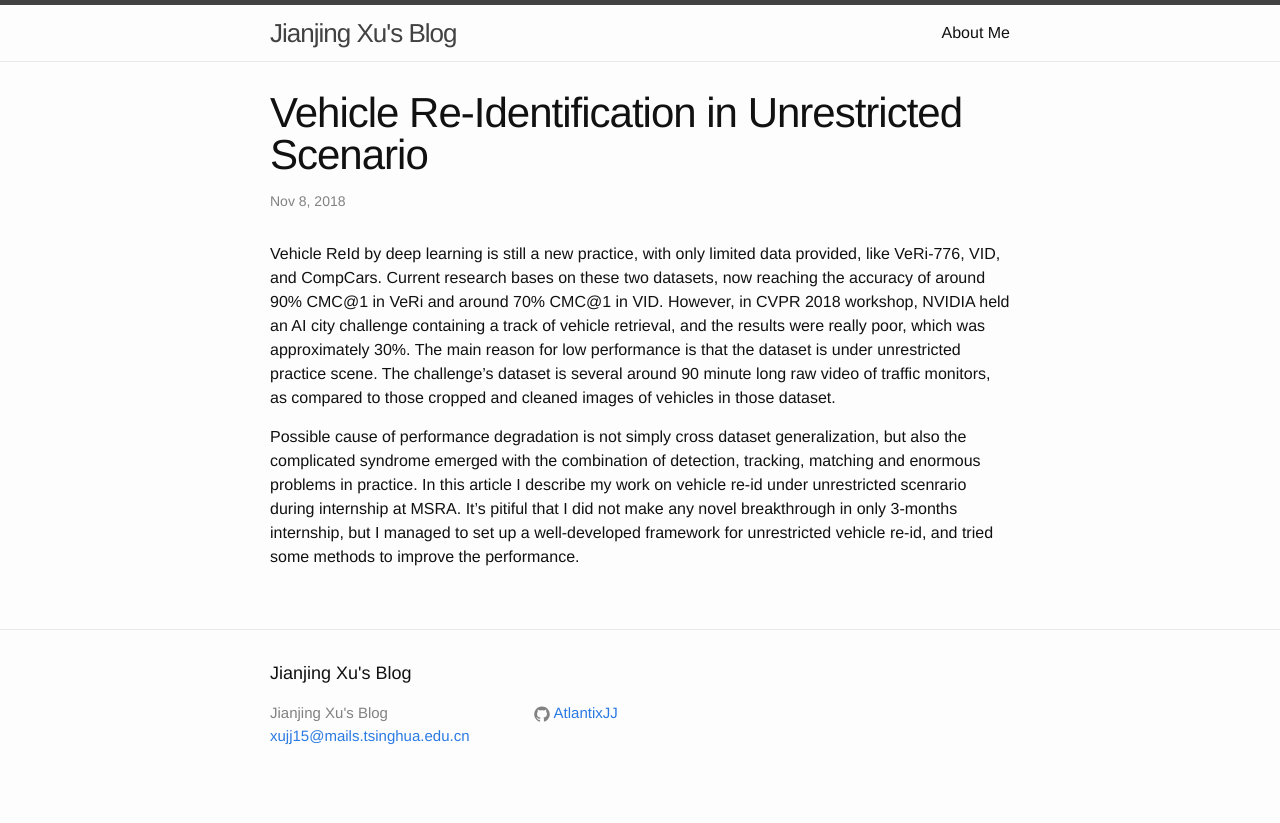
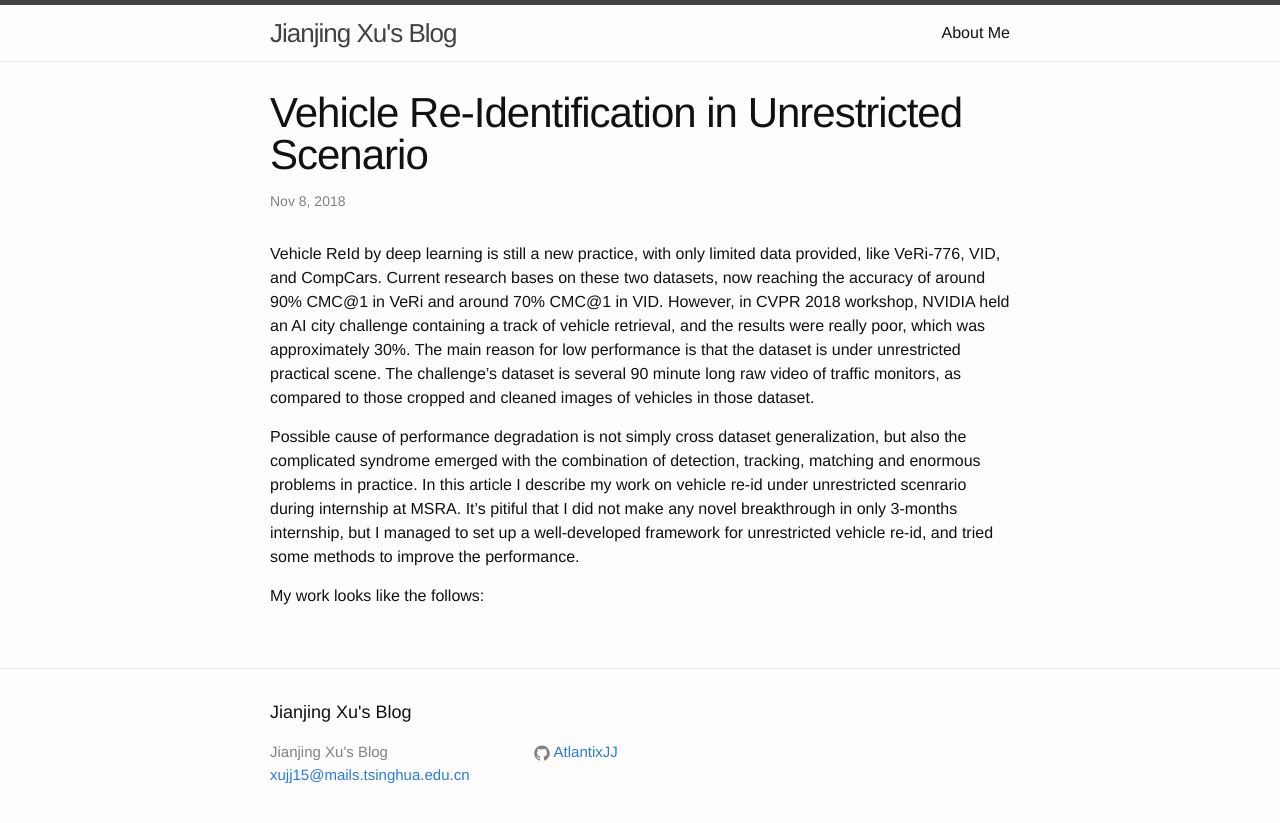
Before and after one commit to AtlantixJJ/AtlantixJJ.github.io, a Jekyll site: the page built from _posts/2018-11-09-VeRi.md, in a window 1280 px wide. Shown: the top 823 px of the page. Built offline with Jekyll 4.4.1, drawn with Linux system fonts in a browser that asks for light colours.

```diff
--- a/_posts/2018-11-09-VeRi.md
+++ b/_posts/2018-11-09-VeRi.md
@@ -5,6 +5,8 @@
 categories: jekyll update
 ---
 
-Vehicle ReId by deep learning is still a new practice, with only limited data provided, like VeRi-776, VID, and CompCars. Current research bases on these two datasets, now reaching the accuracy of around 90% CMC@1 in VeRi and around 70% CMC@1 in VID. However, in CVPR 2018 workshop, NVIDIA held an AI city challenge containing a track of vehicle retrieval, and the results were really poor, which was approximately 30%. The main reason for low performance is that the dataset is under unrestricted practice scene. The challenge's dataset is several around 90 minute long raw video of traffic monitors, as compared to those cropped and cleaned images of vehicles in those dataset.
+Vehicle ReId by deep learning is still a new practice, with only limited data provided, like VeRi-776, VID, and CompCars. Current research bases on these two datasets, now reaching the accuracy of around 90% CMC@1 in VeRi and around 70% CMC@1 in VID. However, in CVPR 2018 workshop, NVIDIA held an AI city challenge containing a track of vehicle retrieval, and the results were really poor, which was approximately 30%. The main reason for low performance is that the dataset is under unrestricted practical scene. The challenge's dataset is several 90 minute long raw video of traffic monitors, as compared to those cropped and cleaned images of vehicles in those dataset.
 
 Possible cause of performance degradation is not simply cross dataset generalization, but also the complicated syndrome emerged with the combination of detection, tracking, matching and enormous problems in practice. In this article I describe my work on vehicle re-id under unrestricted scenrario during internship at MSRA. It's pitiful that I did not make any novel breakthrough in only 3-months internship, but I managed to set up a well-developed framework for unrestricted vehicle re-id, and tried some methods to improve the performance.
+
+My work looks like the follows:
```
Also changed, not shown: 4 other files.
